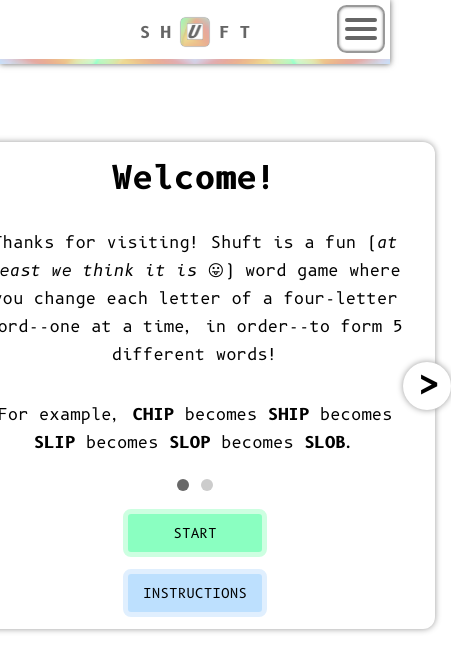
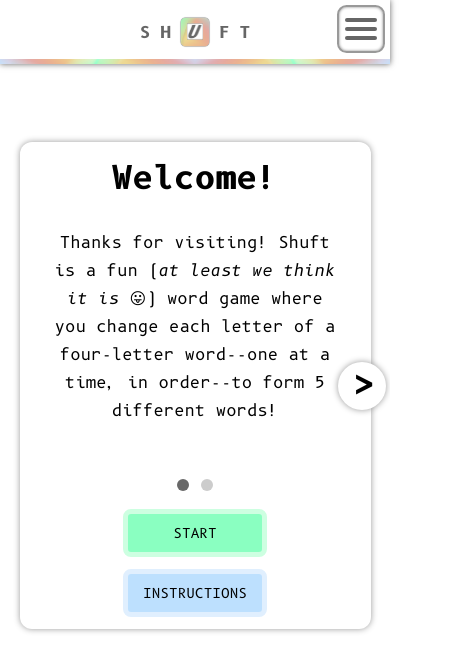
Before and after one commit to pgmccullough/shifty, a React (Vite) app in the folder client/: page / in a window 390 px wide. Shown: the top 672 px of the page, 451 px wide, since content can reach past the window. Built offline with nearby package versions, Linux system fonts and the light colour scheme.

Commit message:
Hot fix: mobile formatting

```diff
--- a/client/index.html
+++ b/client/index.html
@@ -7,7 +7,7 @@
     <title>sh[u]ft | a word game >> [F]ame >> F[U]me >> FU[S]e >> FUS[S]</title>
   </head>
   <body>
-    <div id="root">Shuft is a word game where you change each letter of a four-letter word--one at a time, in order--to form 5 different words! But watch out, the clock is ticking!</div>
+    <div id="root"><h1 id="banner" style="display: none;">Shuft is a word game where you change each letter of a four-letter word--one at a time, in order--to form 5 different words! But watch out, the clock is ticking!</h1></div>
     <script type="module" src="/src/main.tsx"></script>
   </body>
 </html>
--- a/client/src/components/ContentModule/ContentModule.tsx
+++ b/client/src/components/ContentModule/ContentModule.tsx
@@ -61,7 +61,7 @@
     flex-direction: column;
     justify-content: space-evenly;
     margin-top: 6rem;
-    width: 30rem;
+    width: 90vw;
     min-height: 24rem;
     text-align: center;
     border-radius: 12px;
@@ -69,6 +69,9 @@
     padding: 0 2rem;
     line-height: 1.75rem;
     overflow: hidden;
+    @media (min-width: 600px) {
+        width: 30rem;
+    }
 `;
 const dotContainer = css`
     display: flex;
@@ -121,7 +124,11 @@
 const nextArrow = css`
     text-align: left;
     padding-left: 1rem;
-    margin-left: 26rem;
+    right: 1vw;
+    @media (min-width: 600px) {
+        right: auto;
+        margin-left: 26rem;
+    }
 `
 const redBG = css`background:#ee7674`;
 const blueBG = css`background:#bde0fe`;
```
